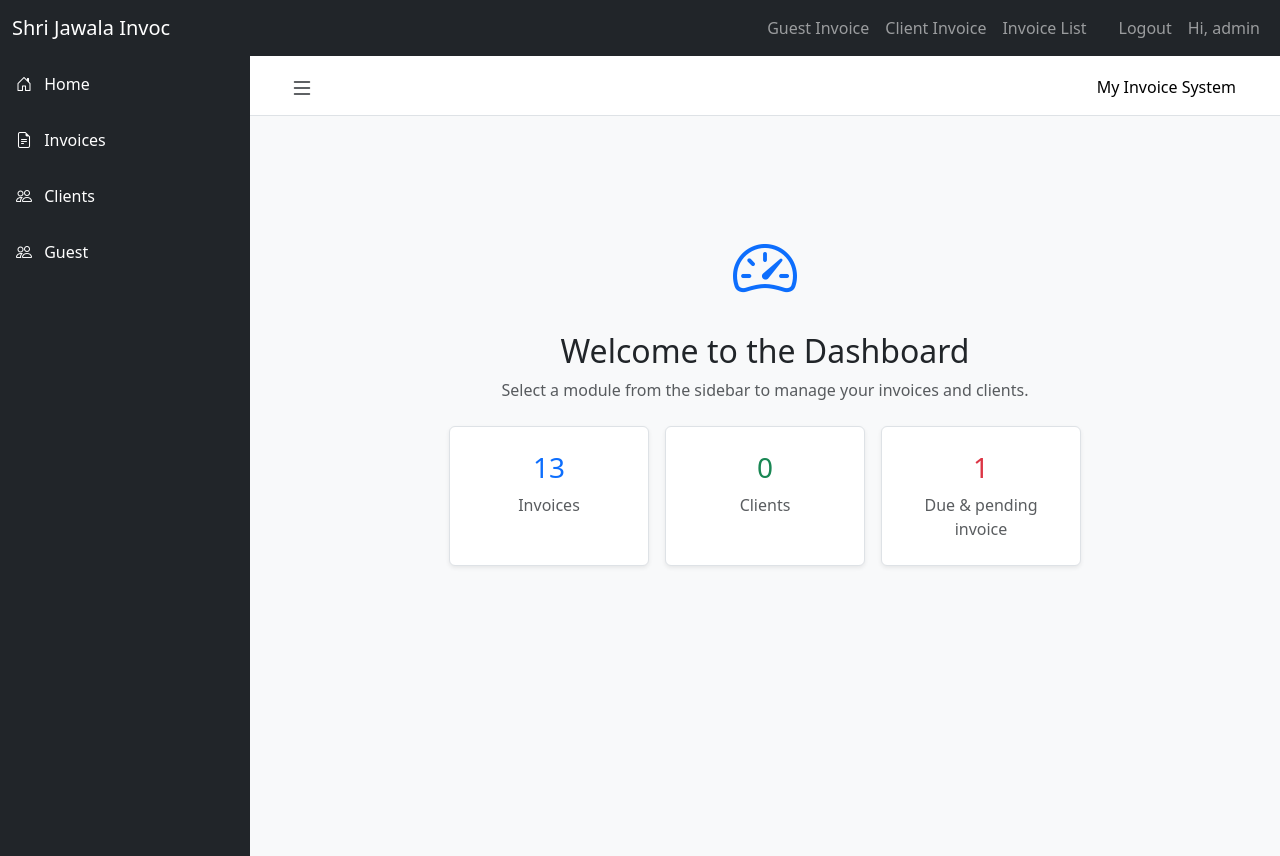
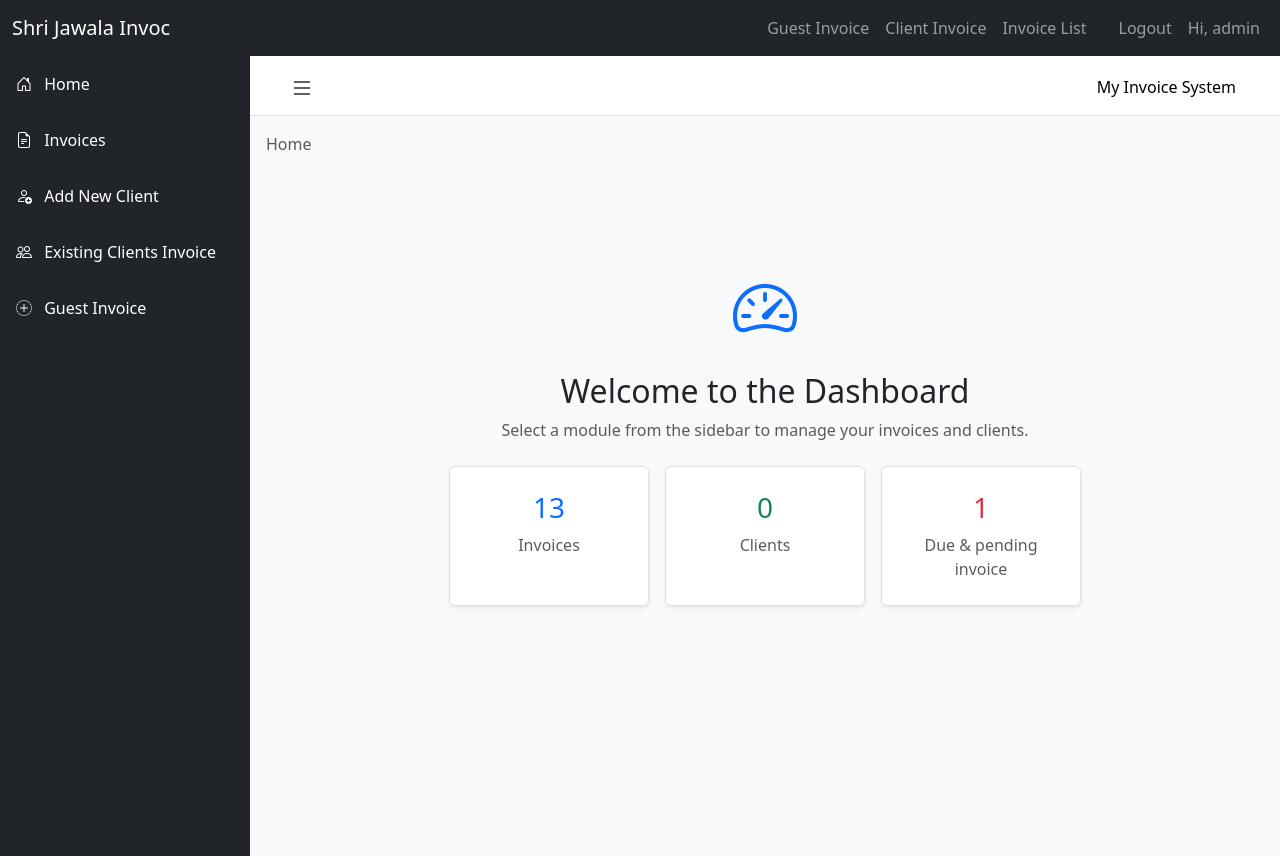
Before and after one commit to Ardhweb/sjinvoc, a Django app: page /invoices/dashboard in a window 1280 px wide. Run offline with Django 5.2, Linux system fonts and the light colour scheme; a user stored in the database is signed in; data comes from the database, SQL or seed files in the repository; both versions use the stored data as it was after the commit; some libraries are stand-ins or nearby versions.

Commit message:
Add client creation form, view, and UI
Add CreateClientForm to invoices.forms and import Client. Implement create_new_client view to handle creating clients (saves and redirects to client_invoice_create). Add URL route for newclient/ and a new client_create.html template. Update dashboard UI: add sidebar link for adding clients, tweak labels/icons, and add JS to mark active sidebar items and update breadcrumbs. Add CSS in base.html to style active sidebar items. Minor import changes and incidental DB/pyc updates.

```diff
--- a/invoices/urls.py
+++ b/invoices/urls.py
@@ -9,5 +9,6 @@
     path('client/create/', views.client_invoice_create, name='client_invoice_create'),
     path('<int:pk>/', views.invoice_detail, name='invoice_detail'),
     path('<int:pk>/pdf/', views.invoice_pdf, name='invoice_pdf'),
+    path('newclient/', views.create_new_client, name='create_new_client'),
     path('dashboard', views.dashboard, name='dashboard'),
 ]
--- a/invoices/views.py
+++ b/invoices/views.py
@@ -12,7 +12,7 @@
 from datetime import date,datetime
 from django.shortcuts import render, redirect
 from .models import Invoice, Item
-from .forms import GuestInvoiceForm, ItemFormSet
+from .forms import GuestInvoiceForm, ItemFormSet,CreateClientForm
 
 
 @login_required
@@ -133,6 +133,20 @@
     return response
     #return render(request, "invoices/invoice_pdf.html",{'invoice': invoice, "logo_url": f"{request.scheme}://{request.get_host()}/media/uploads/defaultlogo.png"})
 
+
+
+@login_required
+def create_new_client(request):
+    if request.method == 'POST':
+        form = CreateClientForm(request.POST)
+        if form.is_valid():
+            client = form.save(commit=False)
+            client.save()
+            return redirect("client_invoice_create")
+    else:
+        form = CreateClientForm()
+    return render(request, 'invoices/client_create.html', {'form': form})
+
 @login_required
 def dashboard(request):
     total_invoice = Invoice.objects.filter(date__year=datetime.now().year).count()
--- a/templates/invoices/base.html
+++ b/templates/invoices/base.html
@@ -20,6 +20,21 @@
 <!-- DataTables JS -->
 <script src="https://cdn.datatables.net/1.13.6/js/jquery.dataTables.min.js"></script>
 <script src="https://cdn.datatables.net/1.13.6/js/dataTables.bootstrap5.min.js"></script>
+
+<style>
+
+  /* Sidebar active link styling */
+#sidebar .list-group-item.active {
+    background-color: #0d6efd; /* Bootstrap primary blue */
+    color: white !important;   /* Ensure text is visible */
+    font-weight: bold;
+    border-left: 4px solid #ffc107; /* Optional: highlight border */
+}
+
+#sidebar .list-group-item.active i {
+    color: white; /* Icon color for active link */
+}
+</style>
   </head>
   <body>
       {%include "partials/navbar.html"%}
--- a/templates/invoices/dashboard.html
+++ b/templates/invoices/dashboard.html
@@ -22,30 +22,49 @@
 
             <!-- INVOICES LINK -->
             <a href="javascript:void(0)"
+            onclick="setActive(this)"
+
                hx-get="{% url 'invoice_list' %}"
                hx-target="#main-content"
                hx-select="main, .container, #content-area"
+               class="list-group-item list-group-item-action bg-transparent text-white border-0 p-3"  data-label="Invoices">
+                <i class="bi bi-file-earmark-text me-2"></i> Invoices
+            </a>
+
+              <!-- CLIENTS LINK -->
+            <a href="javascript:void(0)"
+               onclick="setActive(this)"
+               hx-get="{% url 'create_new_client' %}"
+               hx-target="#main-content"
+               hx-select="main, .container, #content-area"
                class="list-group-item list-group-item-action bg-transparent text-white border-0 p-3">
-                <i class="bi bi-file-earmark-text me-2"></i> Invoices
+               <i class="bi bi-person-add me-2"></i></i> Add New Client
             </a>
 
             <!-- CLIENTS LINK -->
             <a href="javascript:void(0)"
+               onclick="setActive(this)"
                hx-get="{% url 'client_invoice_create' %}"
                hx-target="#main-content"
                hx-select="main, .container, #content-area"
                class="list-group-item list-group-item-action bg-transparent text-white border-0 p-3">
-                <i class="bi bi-people me-2"></i> Clients
+                <i class="bi bi-people me-2"></i> Existing Clients Invoice
             </a>
 
             <!-- CLIENTS LINK -->
             <a href="javascript:void(0)"
+               onclick="setActive(this)"
                hx-get="{% url 'guest_invoice_create' %}"
                hx-target="#main-content"
                hx-select="main, .container, #content-area"
                class="list-group-item list-group-item-action bg-transparent text-white border-0 p-3">
-                <i class="bi bi-people me-2"></i> Guest
+                <i class="bi bi-plus-circle-dotted me-2"></i> Guest Invoice
             </a>
+
+
+
+
+
         </div>
     </div>
 
@@ -61,7 +80,12 @@
                 <span class="navbar-brand ms-3 mb-0 h1 fs-6">My Invoice System</span>
             </div>
         </nav>
-
+<!-- BREADCRUMB -->
+<nav aria-label="breadcrumb" class="px-3 pt-3">
+    <ol class="breadcrumb mb-0" id="breadcrumb">
+        <li class="breadcrumb-item active">Home</li>
+    </ol>
+</nav>
         <!-- DYNAMIC CONTENT HOLDER -->
         <div id="main-content" class="p-4">
             <!-- Initial Welcome Content -->
@@ -78,6 +102,35 @@
 </template>
 
 <script>
+
+// When the page loads, mark Home as active
+document.addEventListener('DOMContentLoaded', function() {
+    const homeLink = document.getElementById('home-link');
+    if(homeLink) {
+        homeLink.classList.add('active');
+
+        // Also set breadcrumb
+        const breadcrumb = document.getElementById('breadcrumb');
+        if(breadcrumb) {
+            breadcrumb.innerHTML = `<li class="breadcrumb-item active">Home</li>`;
+        }
+    }
+});
+
+    function setActive(clickedLink) {
+    // Remove 'active' class from all sidebar links
+    document.querySelectorAll('#sidebar .list-group-item').forEach(link => {
+        link.classList.remove('active');
+    });
+
+    // Add 'active' class to clicked link
+    clickedLink.classList.add('active');
+
+    // Update breadcrumb above main content
+    const breadcrumb = document.getElementById('breadcrumb');
+    const label = clickedLink.textContent.trim(); // Use link text as breadcrumb
+    breadcrumb.innerHTML = `<li class="breadcrumb-item active">${label}</li>`;
+}
     document.addEventListener('submit', function(e) {
     const mainContent = document.getElementById('main-content');
 
@@ -113,10 +166,13 @@
         const mainContent = document.getElementById('main-content');
         const homeTemplate = document.getElementById('home-template');
         mainContent.innerHTML = homeTemplate.innerHTML;
+
+        const homeLink = document.querySelector('#sidebar .list-group-item:first-child');
+    setActive(homeLink);
     }
 
 
-    // Add this inside your  tag in dashboard.html
+
 
 </script>
 {% endblock %}
```
Also changed, not shown: invoices/forms.py (+14 -1 lines), templates/invoices/client_create.html (added, +44 -0 lines), db.sqlite3.
